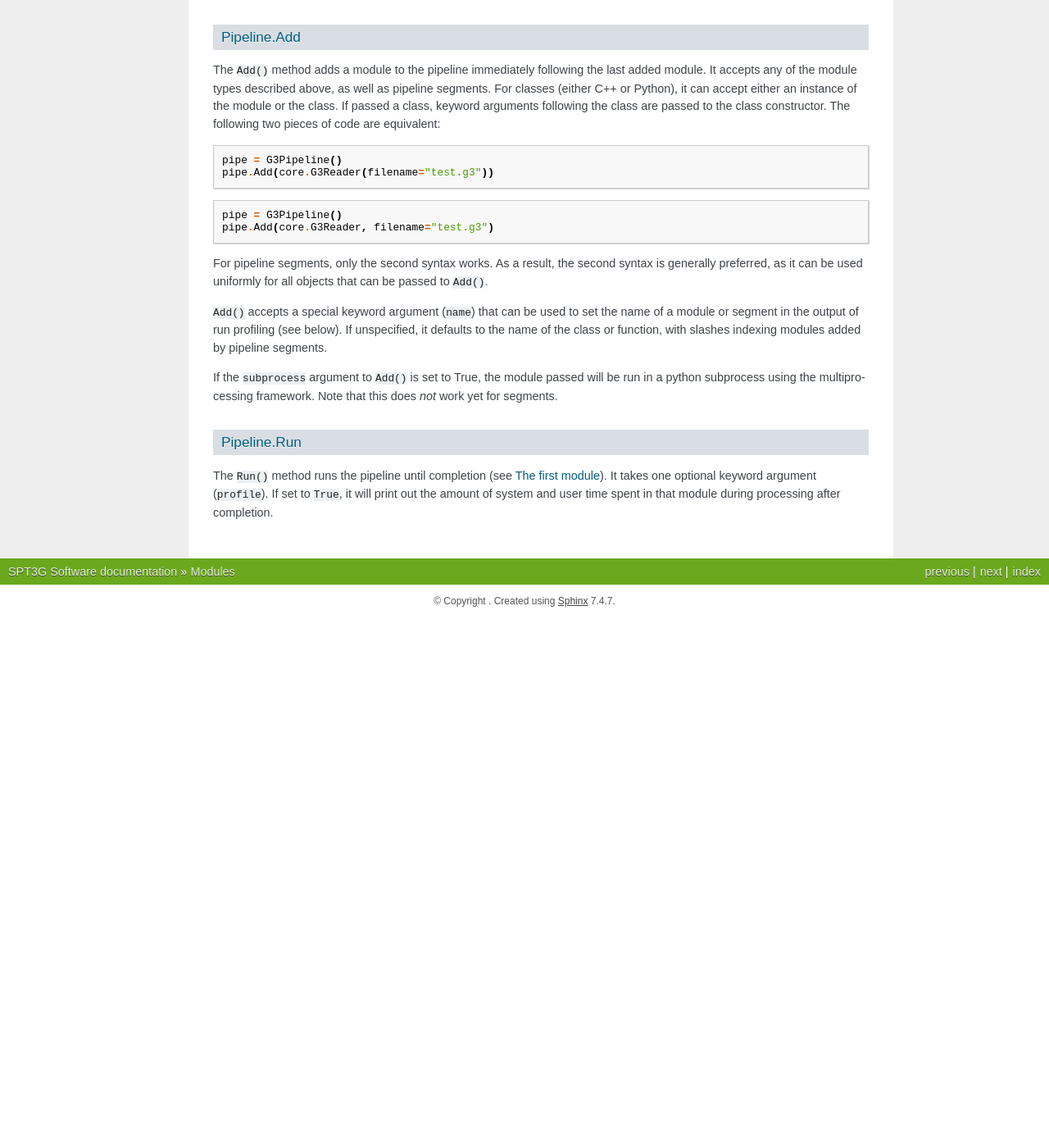
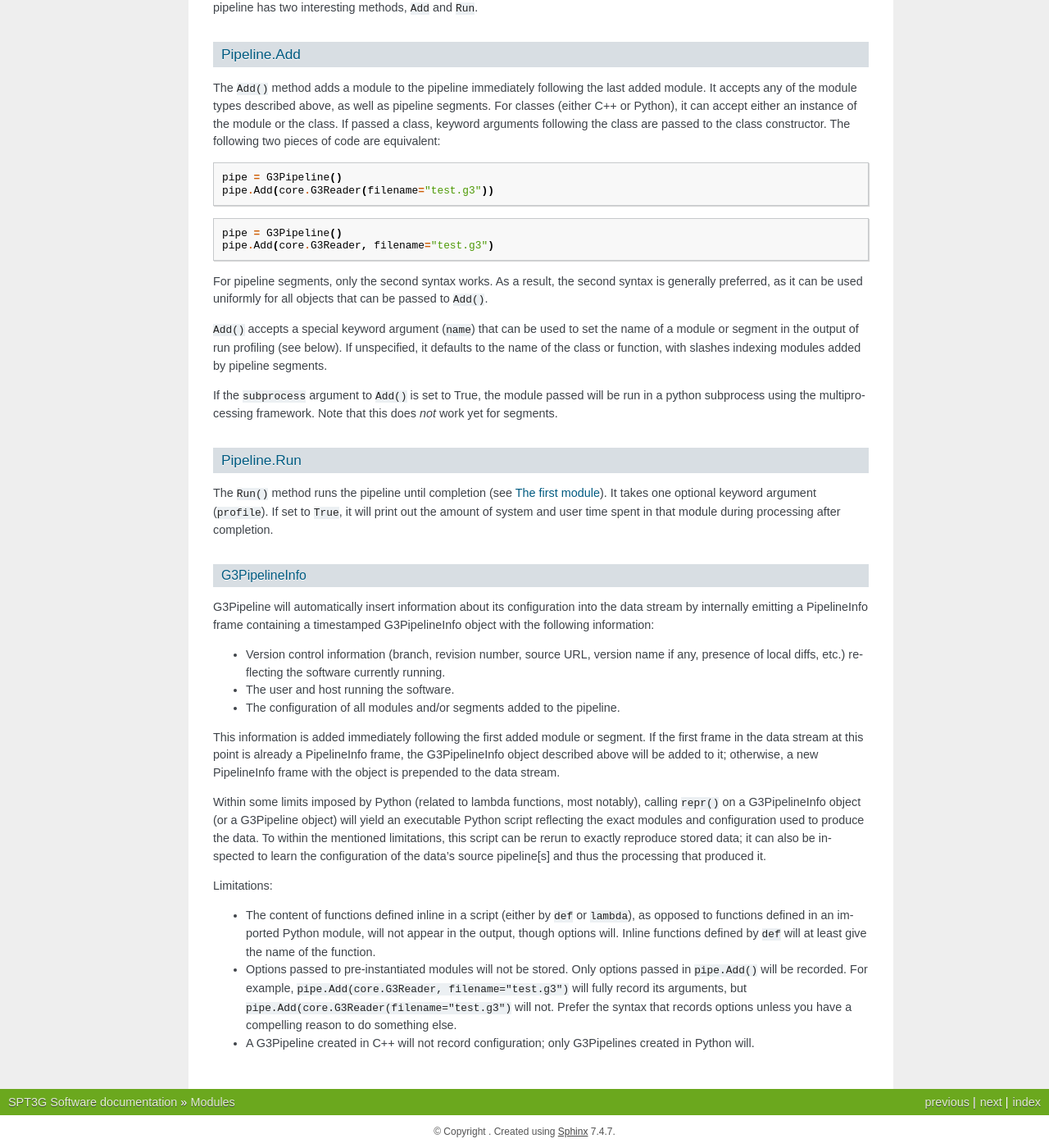
Before and after one commit to CMB-S4/spt3g_software, a Sphinx documentation site: the page built from doc/modules.rst, in a window 1280 px wide and 1400 px high, scrolled down 5720 px. Shown: the whole window at 82% size. Built offline with Sphinx 7.4.7, drawn with Linux system fonts in a browser that asks for light colours; before the commit the page ends 6473 px from its top, so only the background shows below that; some of the changed text lies outside the part shown.

Commit message:
Document the behavior of the PipelineInfo stuff added by G3Pipeline

```diff
--- a/doc/modules.rst
+++ b/doc/modules.rst
@@ -282,3 +282,22 @@
 ____________
 
 The ``Run()`` method runs the pipeline until completion (see `The first module`_). It takes one optional keyword argument (``profile``). If set to ``True``, it will print out the amount of system and user time spent in that module during processing after completion.
+
+G3PipelineInfo
+--------------
+
+G3Pipeline will automatically insert information about its configuration into the data stream by internally emitting a PipelineInfo frame containing a timestamped G3PipelineInfo object with the following information:
+
+- Version control information (branch, revision number, source URL, version name if any, presence of local diffs, etc.) reflecting the software currently running.
+- The user and host running the software.
+- The configuration of all modules and/or segments added to the pipeline.
+
+This information is added immediately following the first added module or segment. If the first frame in the data stream at this point is already a PipelineInfo frame, the G3PipelineInfo object described above will be added to it; otherwise, a new PipelineInfo frame with the object is prepended to the data stream.
+
+Within some limits imposed by Python (related to lambda functions, most notably), calling ``repr()`` on a G3PipelineInfo object (or a G3Pipeline object) will yield an executable Python script reflecting the exact modules and configuration used to produce the data. To within the mentioned limitations, this script can be rerun to exactly reproduce stored data; it can also be inspected to learn the configuration of the data's source pipeline[s] and thus the processing that produced it.
+
+Limitations:
+
+- The content of functions defined inline in a script (either by ``def`` or ``lambda``), as opposed to functions defined in an imported Python module, will not appear in the output, though options will. Inline functions defined by ``def`` will at least give the name of the function.
+- Options passed to pre-instantiated modules will not be stored. Only options passed in ``pipe.Add()`` will be recorded. For example, ``pipe.Add(core.G3Reader, filename="test.g3")`` will fully record its arguments, but ``pipe.Add(core.G3Reader(filename="test.g3")`` will not. Prefer the syntax that records options unless you have a compelling reason to do something else.
+- A G3Pipeline created in C++ will not record configuration; only G3Pipelines created in Python will.
```
